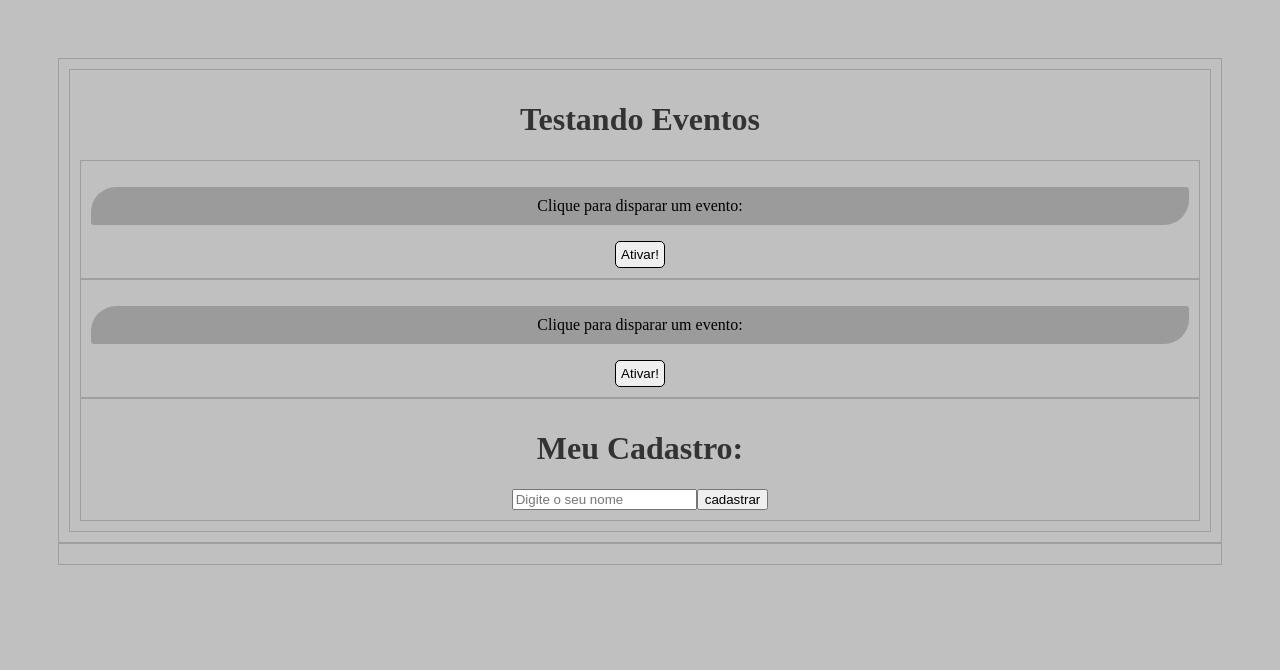
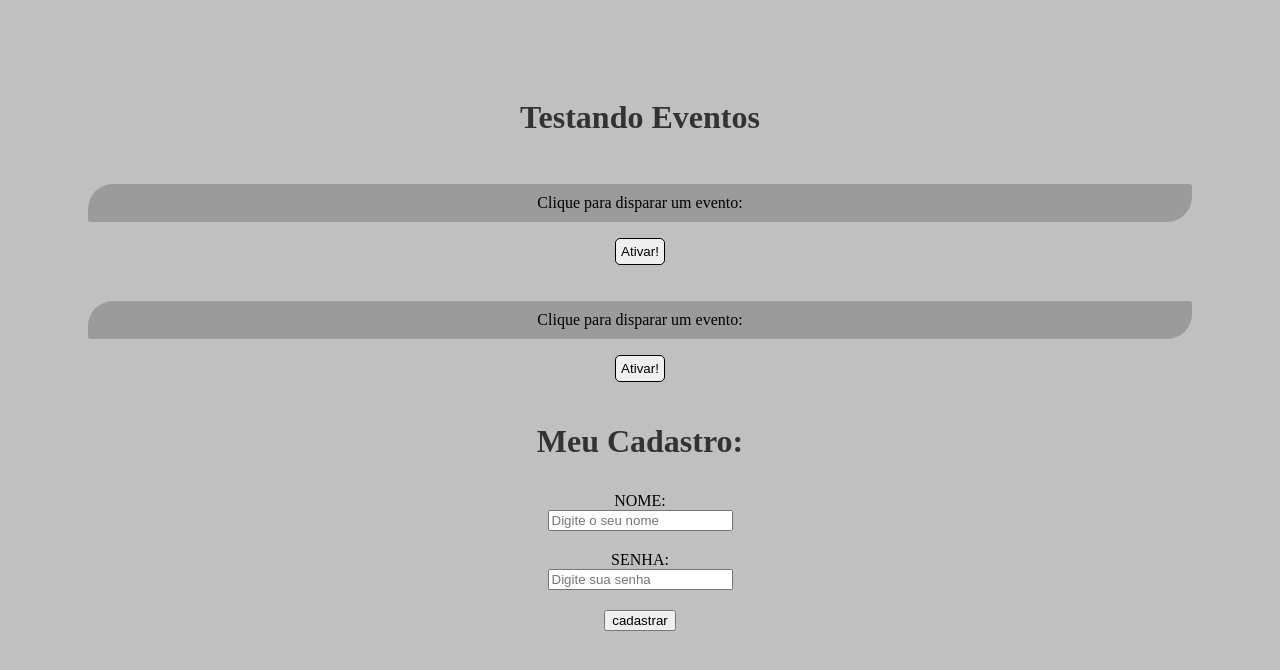
Before and after one commit to Camilacafo/React, a React (Create React App) app in the folder meu-projeto/: page / in a window 1280 px wide. Shown: the top 670 px of the page. Built offline with nearby package versions, Linux system fonts and the light colour scheme; the HTML template or start-up script is replaced by a standard one.

Commit message:
useState na prática

```diff
--- a/meu-projeto/src/App.css
+++ b/meu-projeto/src/App.css
@@ -36,3 +36,7 @@
     transform: rotate(360deg);
   }
 }
+
+div{
+  border: none;
+}
--- a/meu-projeto/src/components/Form.js
+++ b/meu-projeto/src/components/Form.js
@@ -1,16 +1,35 @@
+import { useState } from "react"
+
 function Form(){
 
     function cadastrarUsuario(e){
         e.preventDefault()
-       console.log("Cadastrou!")
+        console.log(`Usuario ${name} foi cadastrado com a senha: ${password}`)
     }
+
+    const[name, setName] = useState()
+    const[password, setPassword] = useState()
+
 
     return(
         <div>
             <h1>Meu Cadastro:</h1>
             <form onSubmit={cadastrarUsuario}>
-                <input type="text" placeholder="Digite o seu nome" />
-                <input type="submit" value="cadastrar" />
+                <div>
+                    <label htmlFor="name" >NOME:</label>
+                    <br/>
+                    <input type="text" id="name" name="name" placeholder="Digite o seu nome" autocomplete
+                    onChange={(e) => setName(e.target.value)}/>
+                </div>
+                <div>
+                <label htmlFor="password" >SENHA:</label>
+                <br/>
+                    <input type="password" id="password" name="password" placeholder="Digite sua senha" autocomplete
+                    onChange={(e) => setPassword(e.target.value)}/>
+                </div>
+                <div>
+                    <input type="submit" value="cadastrar" />
+                </div>
 
             </form>
         </div>
```
